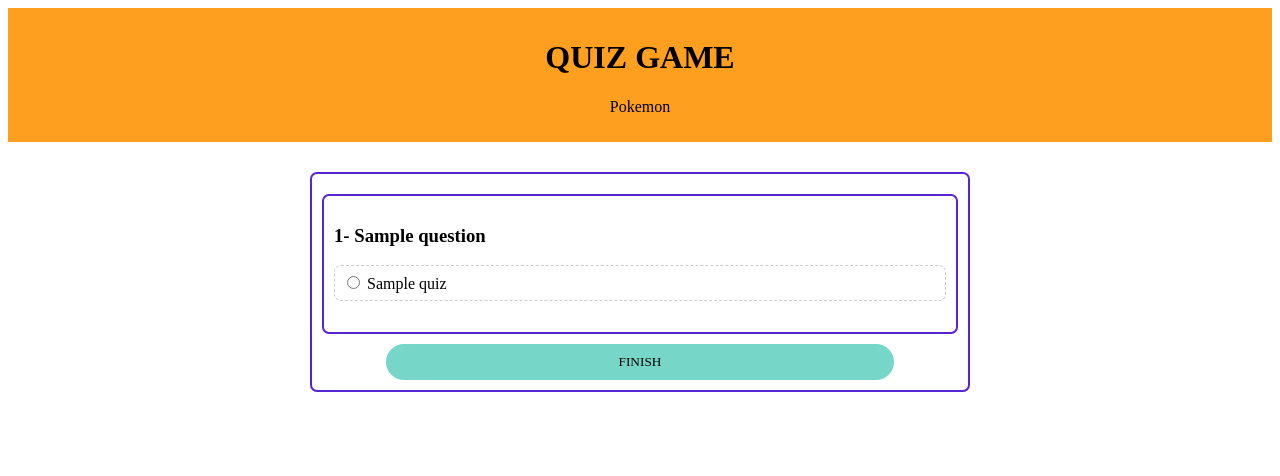
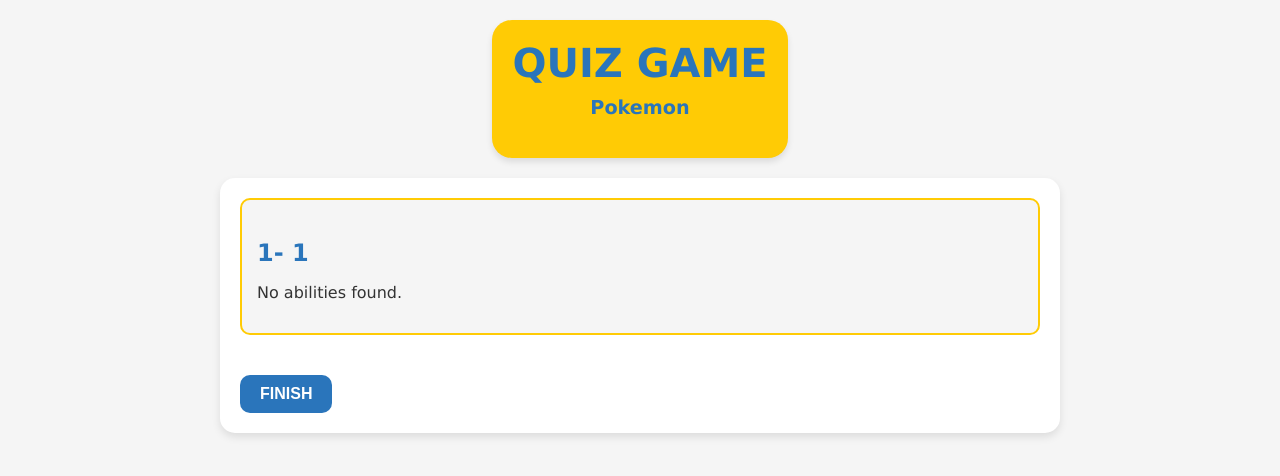
Before and after one commit to Tizi04/Pokemon-Quiz, a Flask app: template templates/index.html in a window 1280 px wide. Shown: the top 476 px of the page. Run offline with Flask 3, Linux system fonts and the light colour scheme; the template is opened without the code that fills it: most values are stand-ins (such as "Sample title", 1, 10 or a date in 2020).

Commit message:
arreglo en search

```diff
--- a/app.py
+++ b/app.py
@@ -6,35 +6,74 @@ import secrets
 
 app = Flask(__name__)
 app.secret_key = secrets.token_hex(16)
-question, first_quiz, correct_answer = None, None, None
-
+results_list = []
 
 @app.route('/', methods=['GET'])
 def index():
 
-    question, first_quiz, correct_answer = select_random_question()
-    session['correct_answer'] = correct_answer
+    results_list.clear()
 
-    return render_template("index.html", question=question, quiz=first_quiz)
+    selected_question, selected_question_2, selected_question_3 = select_random_question()
+    ct = 0
+
+    print(selected_question, selected_question_2, selected_question_3)
+
+
+    for question in (selected_question, selected_question_2, selected_question_3):
+        question_text, quiz, correct_answer = question
+        results_list.append((question_text, quiz, correct_answer, ct))
+        ct += 1
+
+    print(results_list)
+    return render_template("index.html", results=results_list)
 
 @app.route('/', methods=['POST'])
 def validation():
 
-    choice = request.form.get("p0")
-    correct_answer = session.get('correct_answer')
+    choices = []
+    for i in range(3):
+        choice = request.form.get(f"{results_list[i][3]}")
+        choices.append(choice)
 
-    if 'ct' not in session:
-        session['ct'] = 0
+    session.pop('correct', None)
+    session.pop('wrong', None)
+    session.pop('mistakes', None)
+    session.pop('successes', None)
 
+    if 'correct' not in session:
+        session['correct'] = 0
 
-    print(f"Choice: {choice}, Correct Answer: {correct_answer}")  # Imprime las respuestas para ver si coinciden
+    if 'wrong' not in session:
+        session['wrong'] = 0
 
-    if choice == correct_answer:
-        session['ct'] += 1
-        print("Incremented ct")  # Verifica que se incrementa
+    if 'mistakes' not in session:
+        session['mistakes'] = []
 
+    if 'successes' not in session:
+        session['successes'] = []
 
-    print(f"Session before redirect: {session}")  # Imprimir el estado de la sesión
+    for i, q in enumerate(results_list):
+        correct_answer = q[2]
+
+        print(f"Choice: {choices[i]}, Correct Answer: {correct_answer}")
+
+        if choices[i] == correct_answer:
+            session['correct'] += 1
+            session['successes'].append({
+                'question': q[0],
+                'chosen_answer': choices[i]
+            })
+            print("Incremented correct")
+        else:
+            session['wrong'] += 1
+            session['mistakes'].append({
+                'question': q[0],
+                'chosen_answer': choices[i],
+                'correct_answer': correct_answer
+            })
+            print("Incremented wrong")
+
+    print(f"Session before redirect: {session}")
 
     return redirect(url_for('results'))
 
@@ -42,9 +81,12 @@ def validation():
 @app.route('/results', methods=['GET'])
 def results():
 
-    count = session.get('ct', 0)
+    correct = session.get('correct', 0)
+    wrong = session.get('wrong', 0)
+    mistakes = session.get('mistakes', [])
+    succeses = session.get('successes', [])
 
-    return render_template("results.html", count=count)
+    return render_template("results.html", correct=correct, wrong=wrong, succeses=succeses, mistakes=mistakes)
 
 
 
@@ -56,7 +98,7 @@ def prueba():
         types = select_pokemon_type(pokemon)
         data = select_all_types()
         stats = select_all_stats(pokemon)
-        return f"{data}"
+        return f"{stats}"
 
     '''''
     # Select a random pokemon for question 4
--- a/static/style.css
+++ b/static/style.css
@@ -1,64 +1,117 @@
-@import url('https://fonts.googleapis.com/css?family=Balsamiq+Sans:wght@400;700&display=swap');
-
-*{
-    box-sizing: border-box;
-    font-family: 'Balsamic Sans';
+/* Estilos generales */
+body {
+    font-family: 'Verdana', sans-serif;
+    background-color: #f5f5f5;
+    color: #333;
+    margin: 0;
+    padding: 0;
+    display: flex;
+    flex-direction: column;
+    align-items: center;
 }
 
-header{
+/* Estilos del encabezado */
+header {
+    background-color: #ffcb05; /* Amarillo clásico de Pokémon */
+    color: #2a75bb; /* Azul inspirado en la tipografía de Pokémon */
     text-align: center;
-    background: #ff9f20;
-    color: #000000;
-    padding: 10px 0;
+    border-radius: 20px;
+    padding: 20px;
+    box-shadow: 0px 4px 6px rgba(0, 0, 0, 0.1);
+    margin-top: 20px; /* Separación de la parte superior */
 }
 
-.container{
-    max-width: 700px;
-    margin: auto;
-    padding: 20px;
+header h1 {
+    font-size: 2.5rem;
+    margin: 0;
 }
 
-section{
-    border:  2px solid #5624d0;
-    border-radius: 7px;
-    padding: 10px;
-    margin: 10px 0;
+header p {
+    font-size: 1.2rem;
+    margin-top: 10px;
+    font-weight: bold;
 }
 
-label{
-    display: block;
-    padding: 7px;
-    border-radius: 7px;
-    cursor: pointer;
-    border: 1px dashed #ccc;
-    margin-bottom: 3px;
+/* Contenedor general */
+.container {
+    width: 90%;
+    max-width: 800px;
+    margin: 20px auto;
+    padding: 20px;
+    background-color: #fff;
+    border-radius: 15px;
+    box-shadow: 0px 4px 8px rgba(0, 0, 0, 0.1);
 }
 
-label:hover{
-    background: #cec0fc;
+/* Estilos de las preguntas */
+#questions section {
+    margin-bottom: 20px;
+    padding: 15px;
+    border: 2px solid #ffcb05;
+    border-radius: 10px;
+    background-color: #f5f5f5;
 }
 
-button{
-    width: 80%;
-    display: block;
-    margin: auto;
-    padding: 10px;
-    background-color: #76d7c8;
-    border: none;
-    cursor: pointer;
-    border-radius: 20px;
+#questions h3 {
+    color: #2a75bb;
+    font-size: 1.5rem;
+    margin-bottom: 10px;
 }
 
-button:hover{
-    background: #000;
-    color: #fff;
+/* Estilos de las opciones */
+label {
+    font-size: 1.1rem;
+    display: block;
+    margin-bottom: 10px;
+    color: #555;
 }
 
-h2{
-    text-align: center;
+input[type="radio"] {
+    margin-right: 10px;
 }
 
-#resultado{
-    font-size: 30px;
-    color: darkred;
+/* Estilos del botón */
+button#search {
+    display: inline-block;
+    padding: 10px 20px;
+    background-color: #2a75bb; /* Azul Pokémon */
+    color: #fff;
+    border: none;
+    border-radius: 10px;
+    font-size: 1rem;
+    font-weight: bold;
+    cursor: pointer;
+    text-transform: uppercase;
+    margin-top: 20px;
+    transition: background-color 0.3s;
 }
+
+button#search:hover {
+    background-color: #ffcb05; /* Cambio a amarillo al pasar el mouse */
+    color: #2a75bb;
+}
+
+button#search:active {
+    background-color: #2a75bb;
+    color: #fff;
+    transform: scale(0.98); /* Pequeña animación al hacer clic */
+}
+
+/* Responsive Design */
+@media (max-width: 768px) {
+    header h1 {
+        font-size: 2rem;
+    }
+
+    header p {
+        font-size: 1rem;
+    }
+
+    #questions h3 {
+        font-size: 1.2rem;
+    }
+
+    button#search {
+        width: 100%;
+    }
+}
--- a/templates/index.html
+++ b/templates/index.html
@@ -15,14 +15,15 @@
     </header>
 
     <div class="container">
-        <section id="p1">
+        <section id="questions">
             <form action="/" method="POST">
-                <section id="p0">
-                    <h3>1- {{ question }}</h3>
-                    {% if quiz %}
-                        {% for c in quiz %}
+                {% for result in results %}
+                    <section id="p{{ loop.index }}">
+                        <h3>{{ loop.index }}- {{ result[0] }}</h3>  <!-- Muestra la pregunta -->
+                        {% if result[1] %}  <!-- result[1] contiene el quiz -->
+                            {% for c in result[1] %}
                                 <label>
-                                <input type="radio" value="{{ c }}" name="p0"> {{ c }}  <!-- Asegúrate de que 'c' sea el valor correcto -->
+                                    <input type="radio" value="{{ c }}" name="{{ result[3] }}"> {{ c }}  <!-- Cada grupo tiene un nombre único -->
                                 </label>
                                 <br>
                             {% endfor %}
@@ -30,9 +31,11 @@
                             <p>No abilities found.</p>
                         {% endif %}
                     </section>
+                {% endfor %}
                 <button type="submit" id="search">FINISH</button> <!-- Botón dentro del formulario -->
             </form>
         </section>
+
     </div>
     <script src=""></script>
 </body>
```
Also changed, not shown: helper.py (+4 -26 lines), questions.py (+53 -47 lines), static/results.css (added, +103 -0 lines), templates/results.html (+29 -1 lines). Lines whose indentation alone changed are shown as unchanged.
